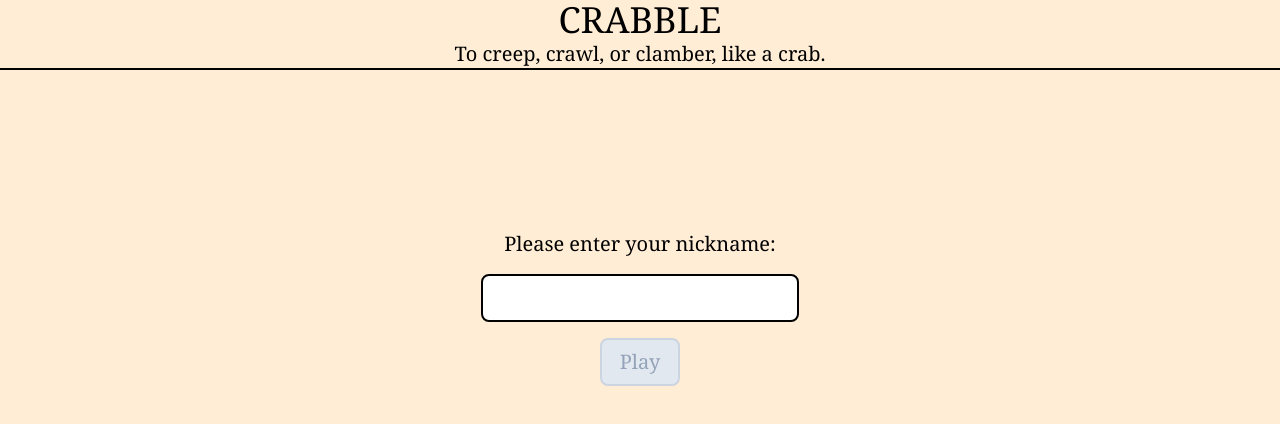
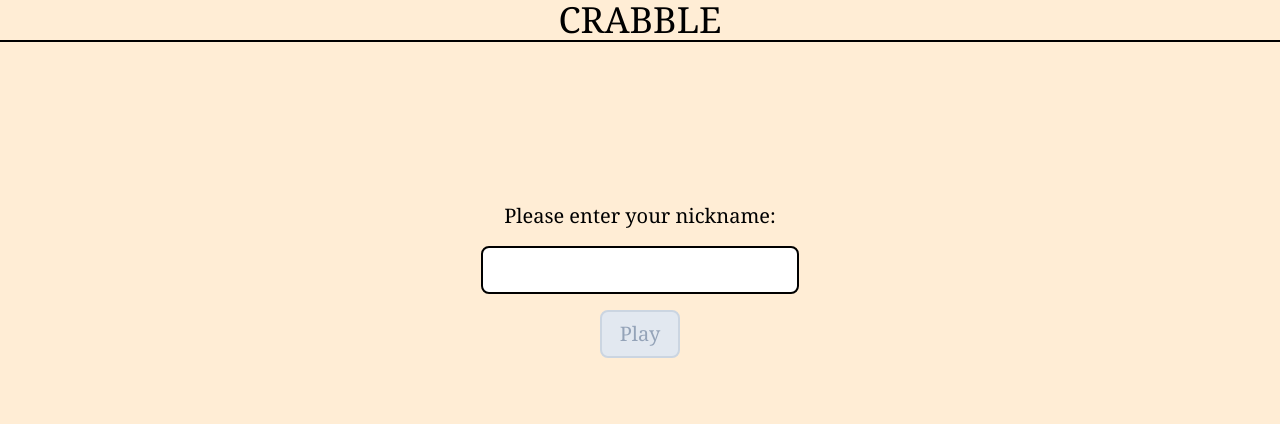
Before and after one commit to theoosborn/scrabblewords, a Vue app in the folder frontend/: page / in a window 1280 px wide. Shown: the top 424 px of the page. Built offline with nearby package versions, Linux system fonts and the light colour scheme; no server answers.

Commit message:
Removes header text

```diff
--- a/frontend/src/App.vue
+++ b/frontend/src/App.vue
@@ -2,7 +2,6 @@
   <div class="container mx-auto text-center text-xl h-screen">
     <header class="border-b-2 border-black">
       <h1 class="uppercase text-4xl">crabble</h1>
-      <p>To creep, crawl, or clamber, like a crab.</p>
     </header>
     <select-username
       :error="connectError"
```
